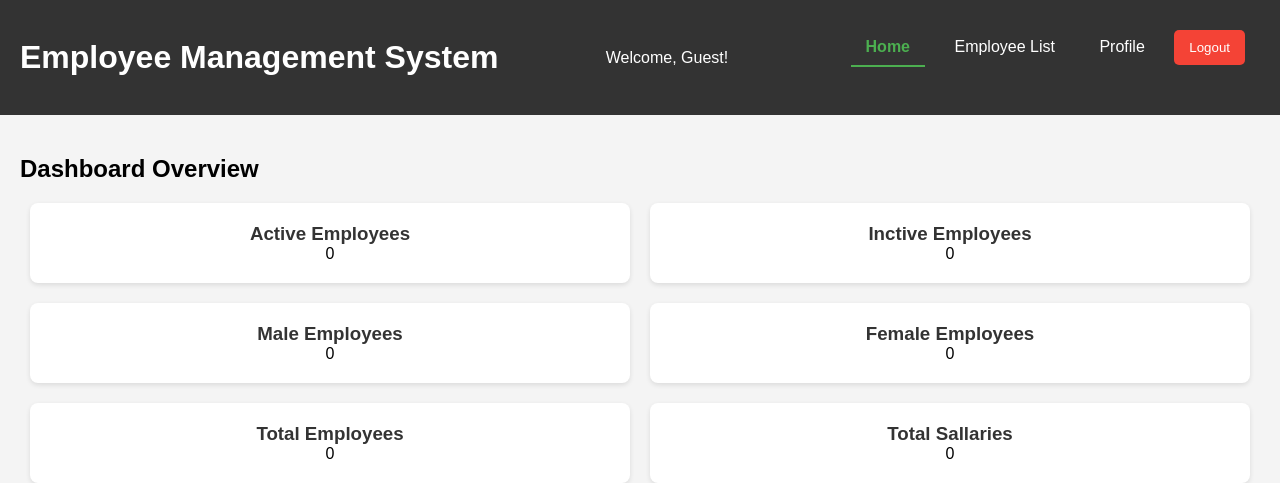
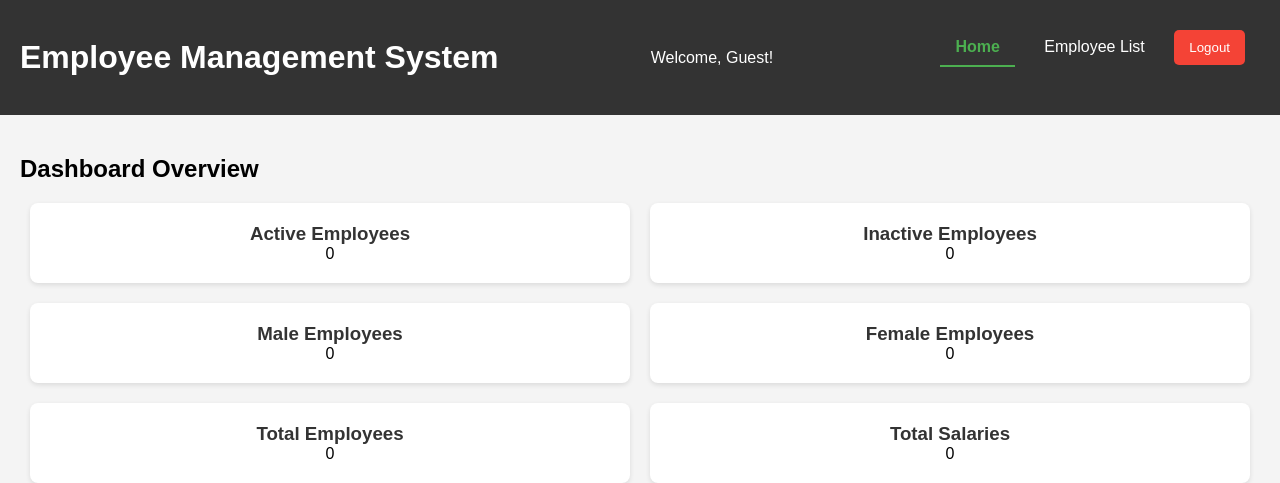
Before and after one commit to esraamjdy/Final-Project_remotecoders, a Flask app: page / in a window 1280 px wide. Shown: the top 483 px of the page. Run offline with Flask 3, Linux system fonts and the light colour scheme; the visitor is signed in with stand-in values (Sample User, id 1).

Commit message:
Update index.html

```diff
--- a/templates/index.html
+++ b/templates/index.html
@@ -4,31 +4,40 @@
 <head>
     <meta charset="UTF-8">
     <meta name="viewport" content="width=device-width, initial-scale=1.0">
+    <!-- Linking external CSS file for styling the page -->
     <link rel="stylesheet" href="{{ url_for('static', filename='css/index.css') }}">
     <title>Employee Management Dashboard</title>
     <script>
+        // This script runs when the page is fully loaded to set the username in the header
         document.addEventListener('DOMContentLoaded', function () {
             const username = localStorage.getItem('username');
             if (username) {
+                // If username is stored in local storage, display it on the page
                 document.getElementById('username-display').textContent = username;
             }
         });
 
+        // Function to handle logout
         function logout() {
+            // Remove username from local storage to "log out" the user
             localStorage.removeItem('username');
-            window.location.href = '/login'; // تأكد من استخدام المسار الصحيح
+            // Redirect the user to the login page after logout
+            window.location.href = '/login'; // Make sure this path is correct on the server
         }
     </script>
 </head>
 
 <body>
     <header>
+        <!-- Main title of the dashboard -->
         <h1>Employee Management System</h1>
+        <!-- Welcome message displaying the logged-in username -->
         <p>Welcome, <span id="username-display"></span>!</p>
         <nav class="navbar">
+            <!-- Navigation links to different sections of the system -->
             <a href="/" data-page="home">Home</a>
             <a href="/employees" data-page="employees">Employee List</a>
-            <a href="/profile" data-page="profile">Profile</a>
+            <!-- Logout button that triggers the logout function -->
             <button onclick="logout()" id="logout">Logout</button>
         </nav>
     </header>
@@ -36,24 +45,25 @@
     <div class="container">
         <main>
             <h2>Dashboard Overview</h2>
+            <!-- Section showing a summary of employee statistics in different categories -->
             <div class="summary">
                 <div class="card">
                     <h3>Active Employees</h3>
                     <span>{{ stats.active_employees }}</span>
                 </div>
                 <div class="card">
-                    <h3>Inctive Employees</h3>
-                    <span >{{ stats.inactive_employees }}</span>
+                    <h3>Inactive Employees</h3>
+                    <span>{{ stats.inactive_employees }}</span>
                 </div>
             </div>
             <div class="summary">
                 <div class="card">
                     <h3>Male Employees</h3>
-                    <span >{{ stats.male_employees }}</span>
+                    <span>{{ stats.male_employees }}</span>
                 </div>
                 <div class="card">
                     <h3>Female Employees</h3>
-                    <span >{{ stats.female_employees }}</span>
+                    <span>{{ stats.female_employees }}</span>
                 </div>
             </div>
             <div class="summary">
@@ -62,17 +72,20 @@
                     <span>{{ stats.total_employees }}</span>
                 </div>
                 <div class="card">
-                    <h3>Total Sallaries</h3>
-                    <span >{{ stats.total_salary }}</span>
+                    <h3>Total Salaries</h3>
+                    <span>{{ stats.total_salary }}</span>
                 </div>
             </div>
+            <!-- Chart element that will be dynamically populated with employee data -->
             <canvas id="employeeChart"></canvas>
         </main>
     </div>
 
     <footer>
+        <!-- Footer displaying the copyright notice -->
         <p>&copy; 2024 Employee Management System</p>
     </footer>
+    <!-- Linking external JavaScript file to handle additional logic for the page -->
     <script src="{{ url_for('static', filename='js/index.js') }}"></script>
 </body>
 
```
